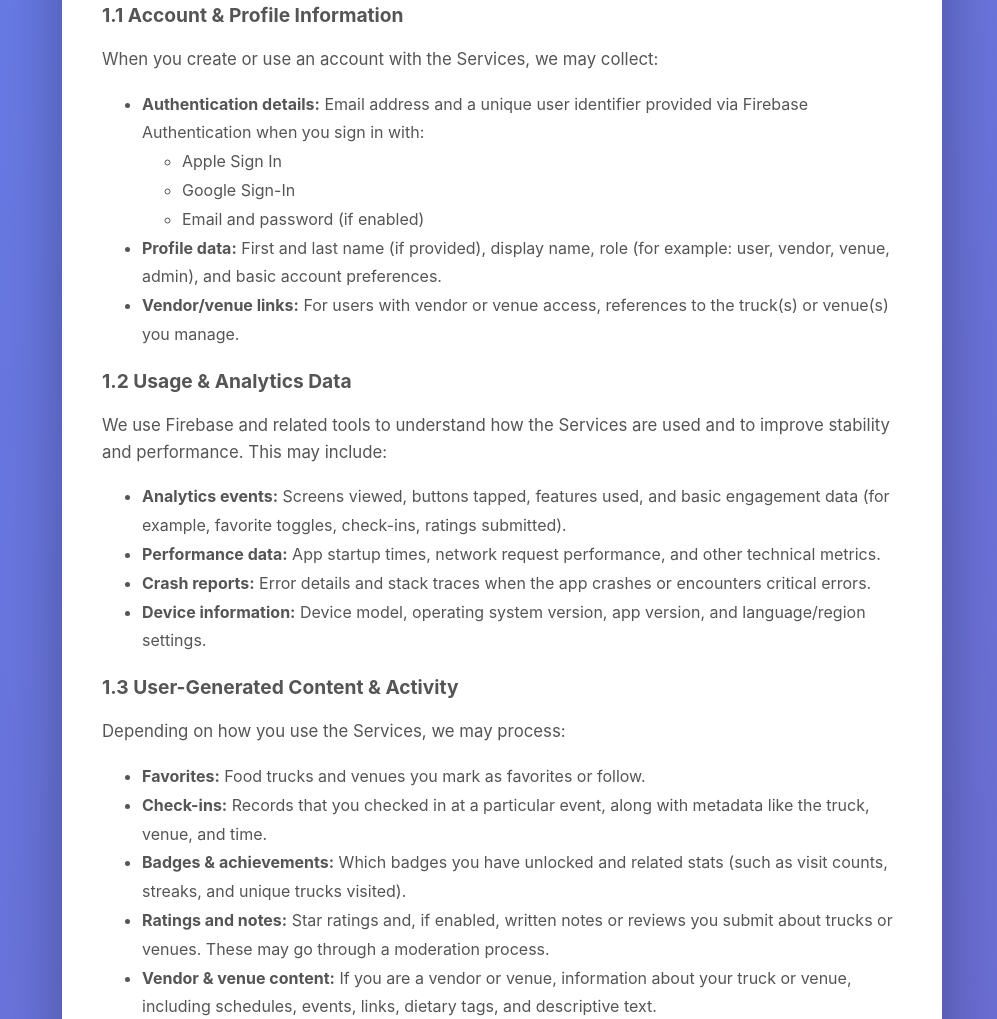
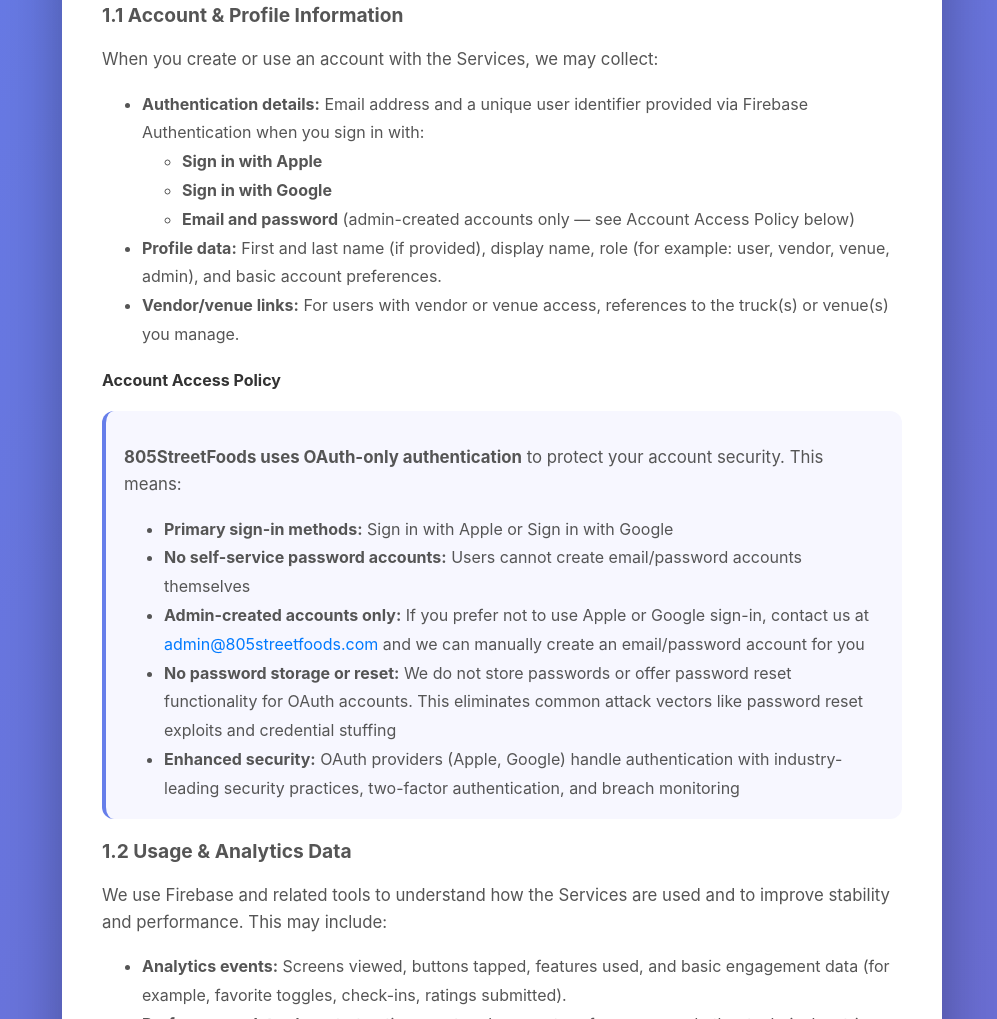
Before and after one commit to mjb622/805StreetFoods-Privacy, a plain HTML site: page index.html in a window 1280 px wide. Shown: the part 609-1628 px from the top of the page, without its empty margins (138-1135 px from the left). Drawn offline with Linux system fonts and the light colour scheme.

Commit message:
Update Privacy Policy with OAuth-only authentication details
- Added Account Access Policy section explaining OAuth-only model
- Clarified Sign in with Apple and Google as primary methods
- Documented admin-created email/password accounts (no self-registration)
- Explained no password reset functionality (security decision)
- Updated last modified date to November 23, 2025

```diff
--- a/index.html
+++ b/index.html
@@ -129,7 +129,7 @@
             <img src="https://805streetfoods.com/logo.png" alt="805StreetFoods" class="logo">
         </a>
         <h1>Privacy Policy</h1>
-        <p class="last-updated">Last Updated: November 18, 2025</p>
+        <p class="last-updated">Last Updated: November 23, 2025</p>
 
         <div class="highlight-box">
             <p>
@@ -147,9 +147,9 @@
             <li><strong>Authentication details:</strong> Email address and a unique user identifier provided via
                 Firebase Authentication when you sign in with:
                 <ul>
-                    <li>Apple Sign In</li>
-                    <li>Google Sign-In</li>
-                    <li>Email and password (if enabled)</li>
+                    <li><strong>Sign in with Apple</strong></li>
+                    <li><strong>Sign in with Google</strong></li>
+                    <li><strong>Email and password</strong> (admin-created accounts only — see Account Access Policy below)</li>
                 </ul>
             </li>
             <li><strong>Profile data:</strong> First and last name (if provided), display name, role
@@ -157,6 +157,26 @@
             <li><strong>Vendor/venue links:</strong> For users with vendor or venue access, references to the
                 truck(s) or venue(s) you manage.</li>
         </ul>
+
+        <h4>Account Access Policy</h4>
+        <div class="highlight-box">
+            <p>
+                <strong>805StreetFoods uses OAuth-only authentication</strong> to protect your account security.
+                This means:
+            </p>
+            <ul style="margin-bottom: 0;">
+                <li><strong>Primary sign-in methods:</strong> Sign in with Apple or Sign in with Google</li>
+                <li><strong>No self-service password accounts:</strong> Users cannot create email/password accounts themselves</li>
+                <li><strong>Admin-created accounts only:</strong> If you prefer not to use Apple or Google sign-in,
+                    contact us at <a href="mailto:admin@805streetfoods.com">admin@805streetfoods.com</a> and we can
+                    manually create an email/password account for you</li>
+                <li><strong>No password storage or reset:</strong> We do not store passwords or offer password reset
+                    functionality for OAuth accounts. This eliminates common attack vectors like password reset exploits
+                    and credential stuffing</li>
+                <li><strong>Enhanced security:</strong> OAuth providers (Apple, Google) handle authentication with
+                    industry-leading security practices, two-factor authentication, and breach monitoring</li>
+            </ul>
+        </div>
 
         <h3>1.2 Usage & Analytics Data</h3>
         <p>We use Firebase and related tools to understand how the Services are used and to improve stability and performance. This may include:</p>
```
